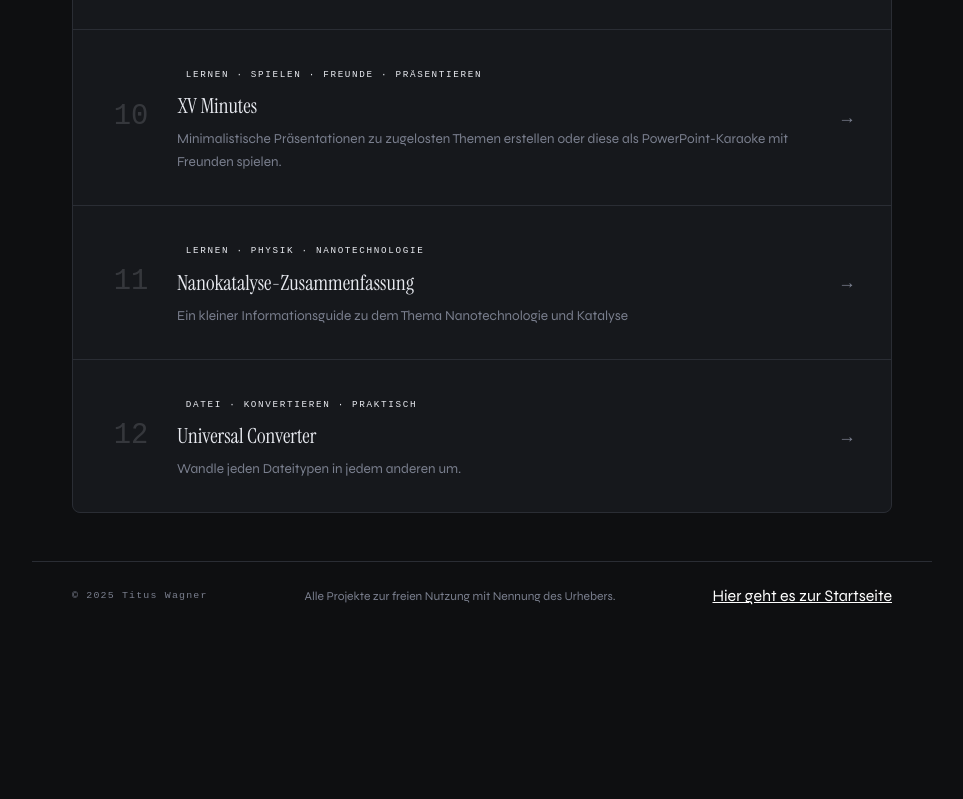
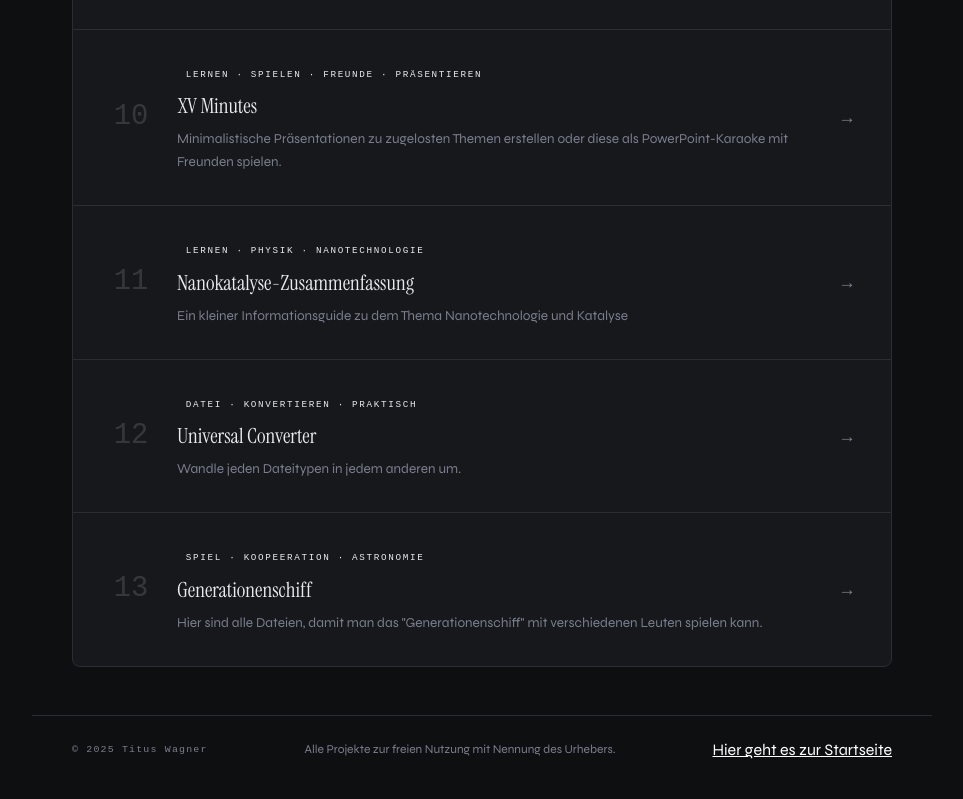
Before and after one commit to Talos-Val/project-data, a plain HTML site: page index.html in a window 1280 px wide. Shown: the part 1802-2601 px from the top of the page, without its empty margins (158-1121 px from the left). Before the commit the page ends 2447 px from the top, so only its background shows below. Drawn offline with Linux system fonts and the light colour scheme; a web font is replaced by a local one.

Commit message:
Add new card for 'Generationenschiff' game

```diff
--- a/index.html
+++ b/index.html
@@ -784,6 +784,16 @@
         </div>
         <span class="card-arrow">→</span>
       </a>
+
+      <a class="card" href="https://talos-val.github.io/converter" >
+        <span class="card-num">13</span>
+        <div class="card-body">
+          <span class="card-tag">Spiel · Koopeeration · Astronomie</span>
+          <div class="card-title">Generationenschiff</div>
+          <p class="card-desc">Hier sind alle Dateien, damit man das "Generationenschiff" mit verschiedenen Leuten spielen kann.</p>
+        </div>
+        <span class="card-arrow">→</span>
+      </a>
     </div>
   </main>
 
```
